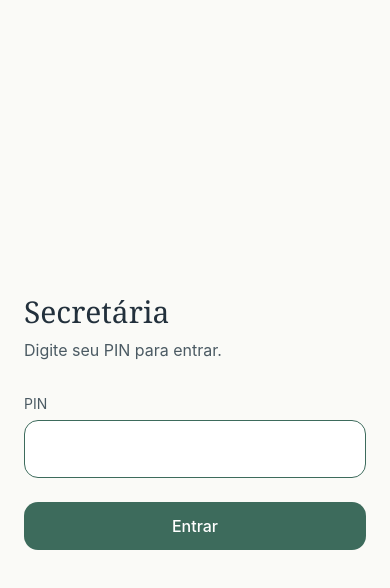
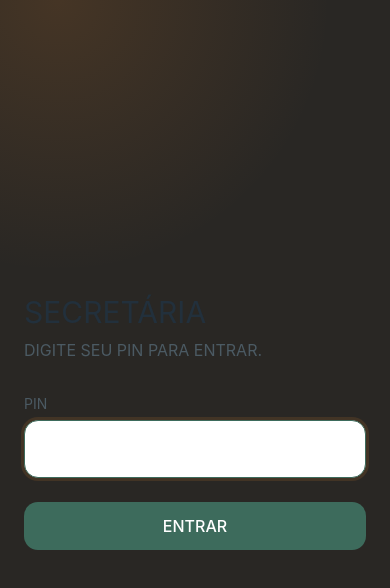
Before and after one commit to gebarbosaa/this_jarvis, a Next.js app: page /login in a window 390 px wide. Shown: the top 588 px of the page. Built offline with nearby package versions, Linux system fonts and the light colour scheme; no server answers.

Commit message:
Align visual theme with Harmony Hub

```diff
--- a/src/app/globals.css
+++ b/src/app/globals.css
@@ -3,19 +3,91 @@
 @tailwind utilities;
 
 :root {
-  --font-display: Georgia, 'Times New Roman', serif;
-  --font-sans: Inter, ui-sans-serif, system-ui, -apple-system, BlinkMacSystemFont, 'Segoe UI', sans-serif;
+  --font-sans: Inter, ui-sans-serif, system-ui, -apple-system, BlinkMacSystemFont, "Segoe UI", sans-serif;
 }
 
 html {
   -webkit-tap-highlight-color: transparent;
+  scroll-behavior: smooth;
+  overflow-x: hidden;
 }
 
 body {
-  background-color: #FAFAF7;
-  color: #22303C;
+  background:
+    radial-gradient(circle at 15% 0%, rgba(217, 126, 43, 0.16), transparent 30%),
+    #292724;
+  color: #F5F2ED;
+  font-family: var(--font-sans);
+  -webkit-font-smoothing: antialiased;
+  text-transform: uppercase;
+  overflow-x: hidden;
 }
 
 ::selection {
-  background-color: #E4EDE9;
+  background: rgba(217, 126, 43, 0.35);
+  color: #F5F2ED;
 }
+
+* {
+  border-color: #4A4743;
+}
+
+input,
+textarea,
+select,
+button {
+  text-transform: uppercase;
+}
+
+input,
+textarea,
+select {
+  transition: border-color .2s ease, box-shadow .2s ease, background-color .2s ease;
+}
+
+input:focus,
+textarea:focus,
+select:focus {
+  outline: none;
+  border-color: #D97E2B;
+  box-shadow: 0 0 0 3px rgba(217, 126, 43, 0.14);
+}
+
+button {
+  transition: transform .18s ease, box-shadow .18s ease, border-color .18s ease, background-color .18s ease;
+}
+
+::-webkit-scrollbar { width: 8px; height: 8px; }
+::-webkit-scrollbar-track { background: transparent; }
+::-webkit-scrollbar-thumb { background: #4A4743; border-radius: 999px; }
+::-webkit-scrollbar-thumb:hover { background: #D97E2B; }
+
+@media (max-width: 639px) {
+  html { -webkit-text-size-adjust: 100%; }
+  body { min-width: 0; }
+  input, textarea, select { font-size: 16px; }
+  button, a { -webkit-tap-highlight-color: transparent; }
+  main { min-width: 0; overflow-x: clip; }
+  main > * { min-width: 0; }
+}
+
+@media (max-width: 380px) {
+  .label-caps { letter-spacing: 0.055em; }
+}
+
+@layer utilities {
+  .gradient-primary {
+    background: linear-gradient(135deg, #D97E2B 0%, #D97E2B 100%);
+  }
+  .gradient-soft {
+    background: linear-gradient(135deg, rgba(217, 126, 43, 0.18) 0%, rgba(55, 52, 48, 0.55) 100%);
+  }
+  .label-caps {
+    text-transform: uppercase;
+    letter-spacing: 0.08em;
+    font-weight: 700;
+  }
+  .shadow-elegant {
+    box-shadow: 0 20px 45px -25px rgba(217, 126, 43, 0.55);
+  }
+}
```
